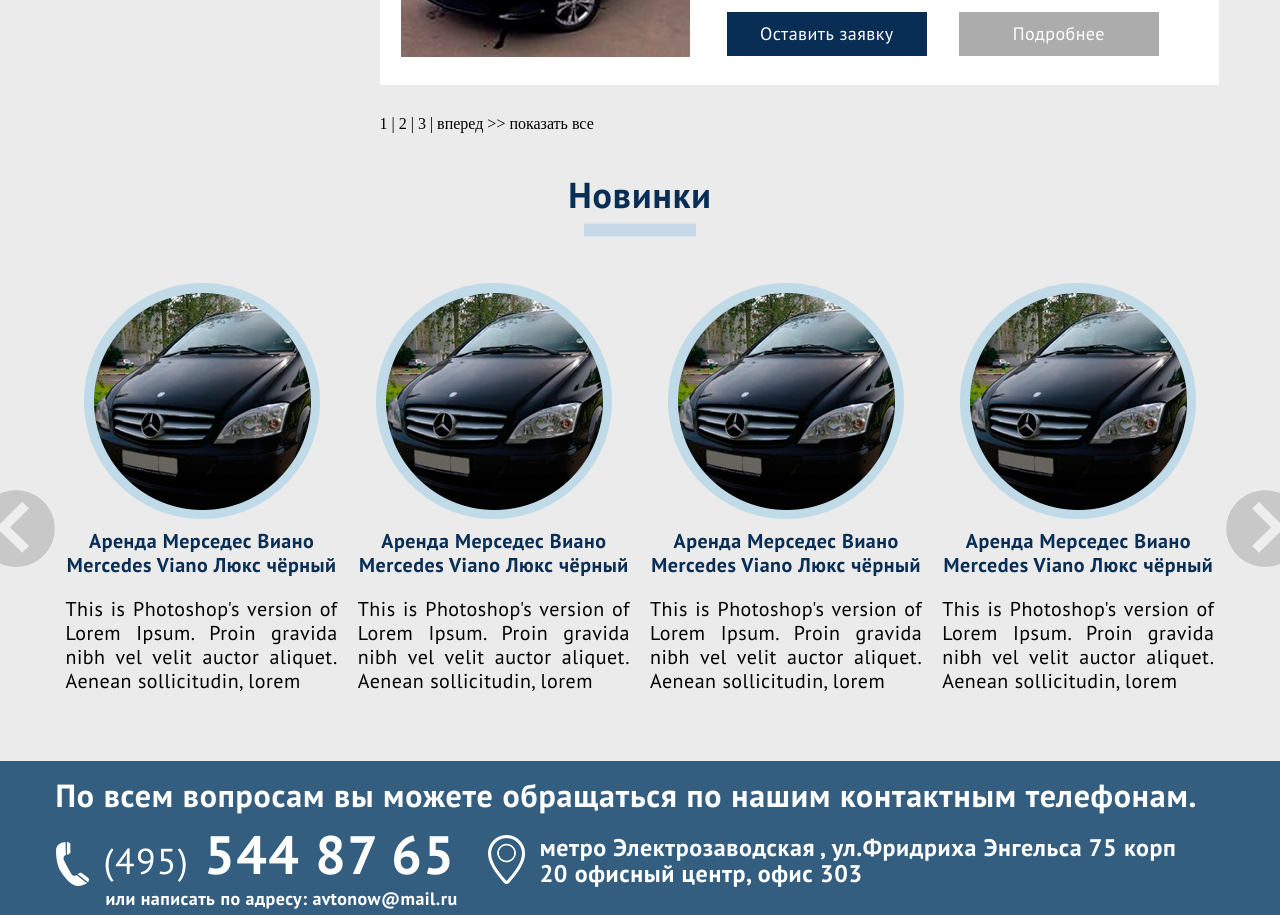
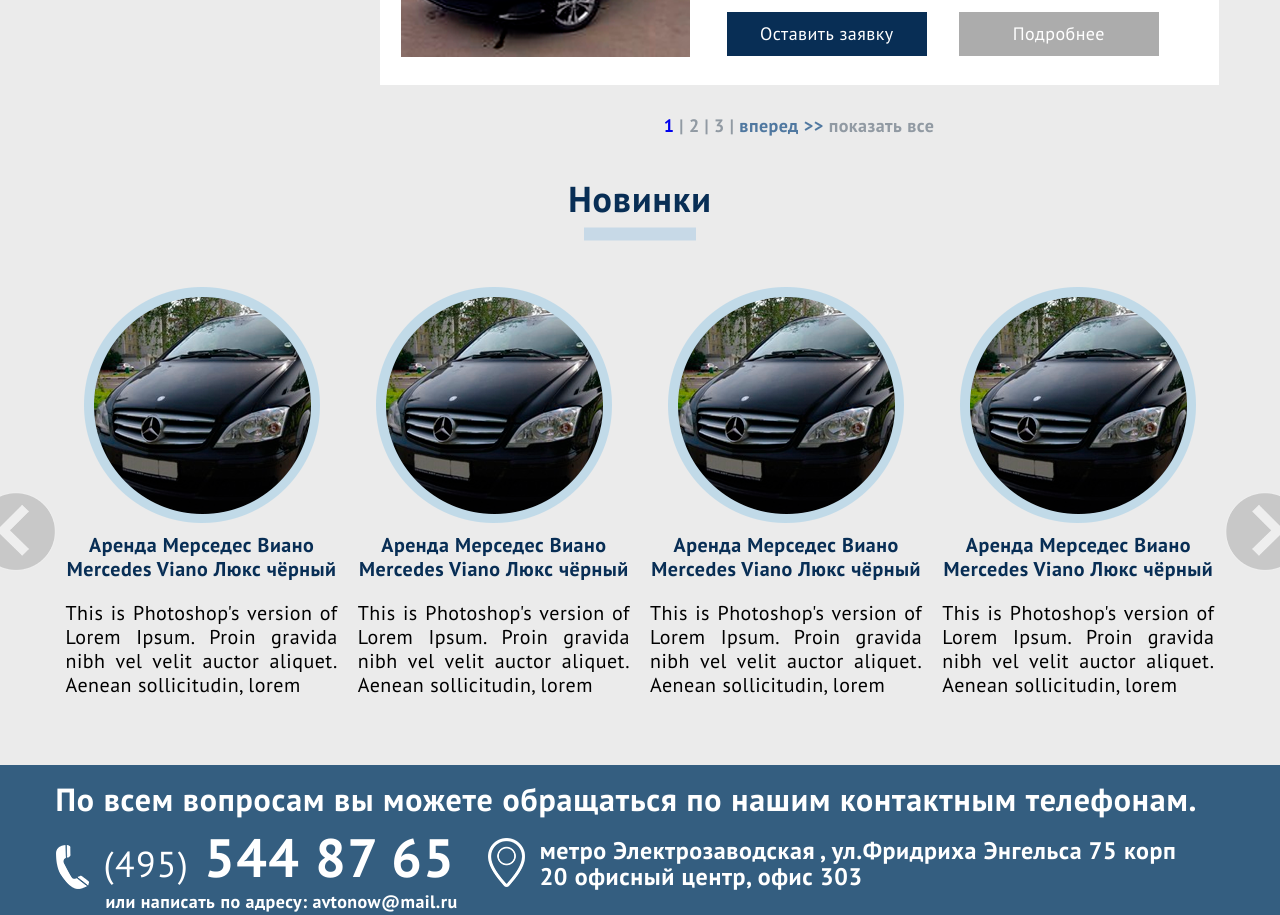
Before and after one commit to bxcar/auto-front.local, a website: page app/catalog.html in a window 1280 px wide. Shown: the part 2145-3060 px from the top of the page. Drawn offline with Linux system fonts and the light colour scheme.

Commit message:
several changes

```diff
--- a/app/catalog.html
+++ b/app/catalog.html
@@ -300,14 +300,14 @@
                 </div>
             </div>
             <div class="catalog-content__pagination pagination">
-                <span class="pagination__current">1</span>
+                <a class="pagination__current" href="#">1</a>
                 <span class="pagination__separator">|</span>
-                <span class="pagination__inactive">2</span>
+                <a class="pagination__inactive" href="#">2</a>
                 <span class="pagination__separator">|</span>
-                <span class="pagination__inactive">3</span>
+                <a class="pagination__inactive" href="#">3</a>
                 <span class="pagination__separator">|</span>
-                <span class="pagination__forward">вперед >></span>
-                <span class="pagination__show-all">показать все</span>
+                <a class="pagination__forward" href="#">вперед >></a>
+                <a class="pagination__show-all" href="#">показать все</a>
             </div>
         </div>
     </div>
--- /dev/null
+++ b/app/sass/blocks/_pagination.scss
@@ -0,0 +1,22 @@
+.pagination {
+  text-align: center;
+  @include font('PT Sans', sans-serif, 18px, 1.2em, #082e55, 700);
+  letter-spacing: .025em;
+}
+
+.pagination__current,
+.pagination__inactive,
+.pagination__forward,
+.pagination__show-all {
+  text-decoration: none;
+}
+
+.pagination__inactive,
+.pagination__separator,
+.pagination__show-all{
+  color: #919aa3;
+}
+
+.pagination__forward {
+  color: #5078a0;
+}
```
Also changed, not shown: app/css/main.css, dist/css/main.css.
